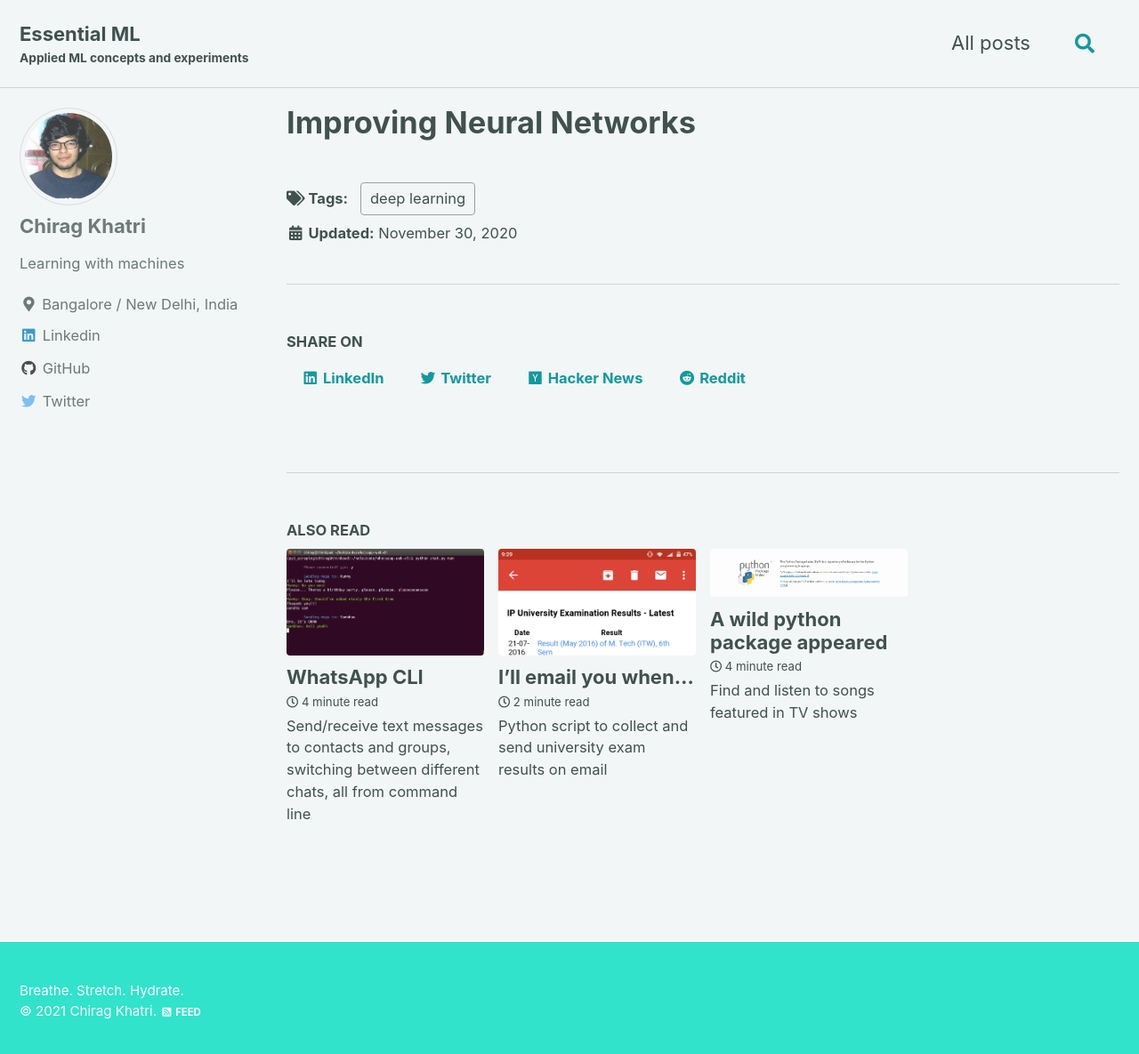
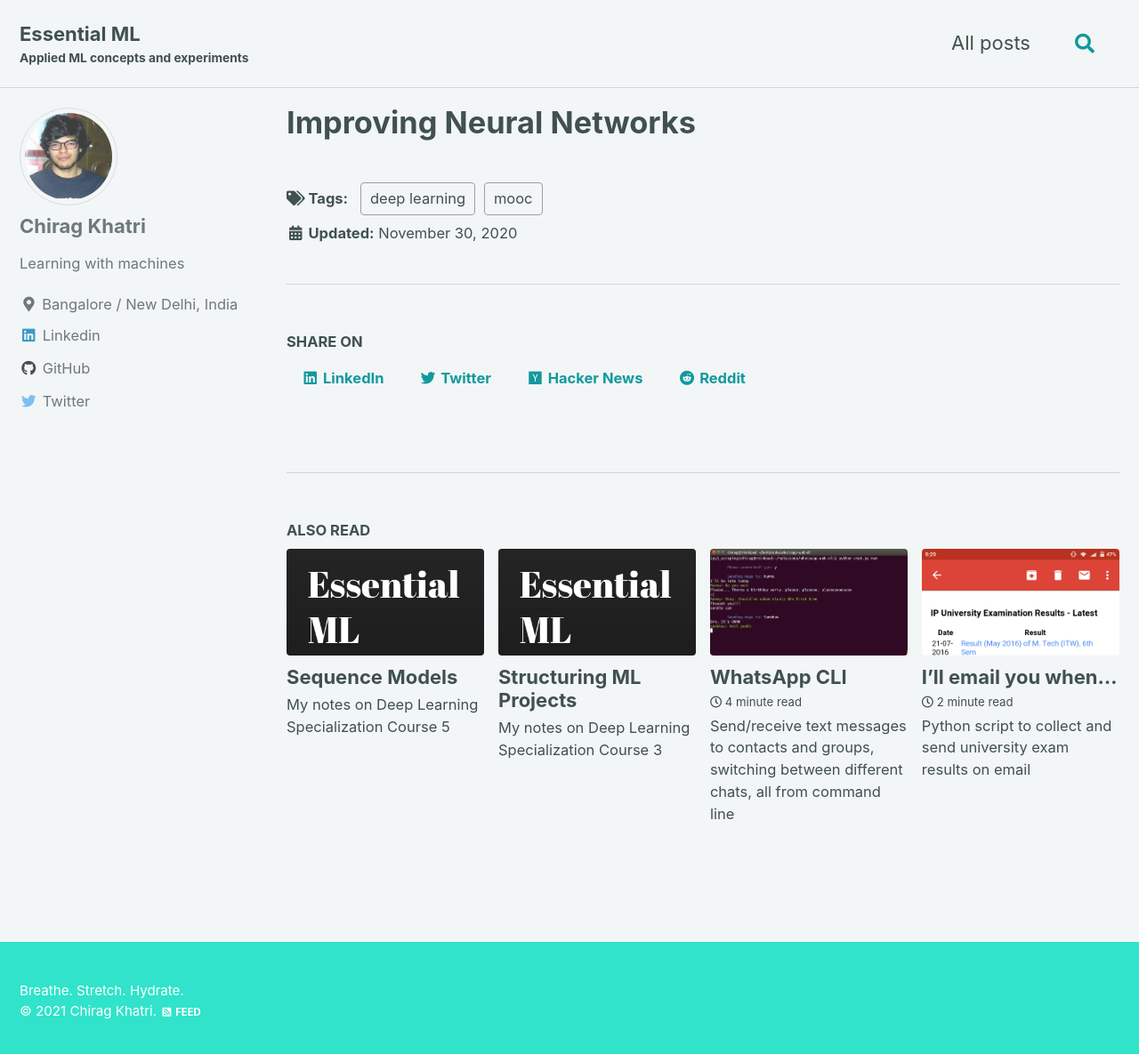
Before and after one commit to zvovov/zvovov.github.io, a Jekyll site: the page built from _posts/2020-11-30-improving-neural-networks.md, in a window 1280 px wide and 1202 px high. Shown: the top 1185 px of the window at 89% size. Built offline with Jekyll 4.4.1, drawn with Linux system fonts in a browser that asks for light colours; cached includes are drawn as plain includes.

Commit message:
Add more posts

```diff
--- a/_posts/2020-11-30-improving-neural-networks.md
+++ b/_posts/2020-11-30-improving-neural-networks.md
@@ -1,6 +1,6 @@
 ---
 title: Improving Neural Networks
-tag: [deep learning]
+tag: [deep learning, mooc]
 excerpt: "My notes on Deep Learning Specialization Course 2"
 read_time: false
 external_url: https://zvovov.notion.site/Improving-Deep-Neural-Networks-Hyperparameter-tuning-Regularization-and-Optimization-Course-2-of-46f27f09996544f9aee511a9a4de1628
--- /dev/null
+++ b/_posts/2020-12-19-structuring-machine-learning-projects.md
@@ -0,0 +1,7 @@
+---
+title: Structuring ML Projects
+tag: [deep learning, mooc]
+excerpt: "My notes on Deep Learning Specialization Course 3"
+read_time: false
+external_url: https://zvovov.notion.site/Structuring-Machine-Learning-Projects-b3d6d717d3264f248c6f159d2700a20d
+---
```
Also changed, not shown: _posts/2021-07-04-sequence-models.md (added, +7 -0 lines).
